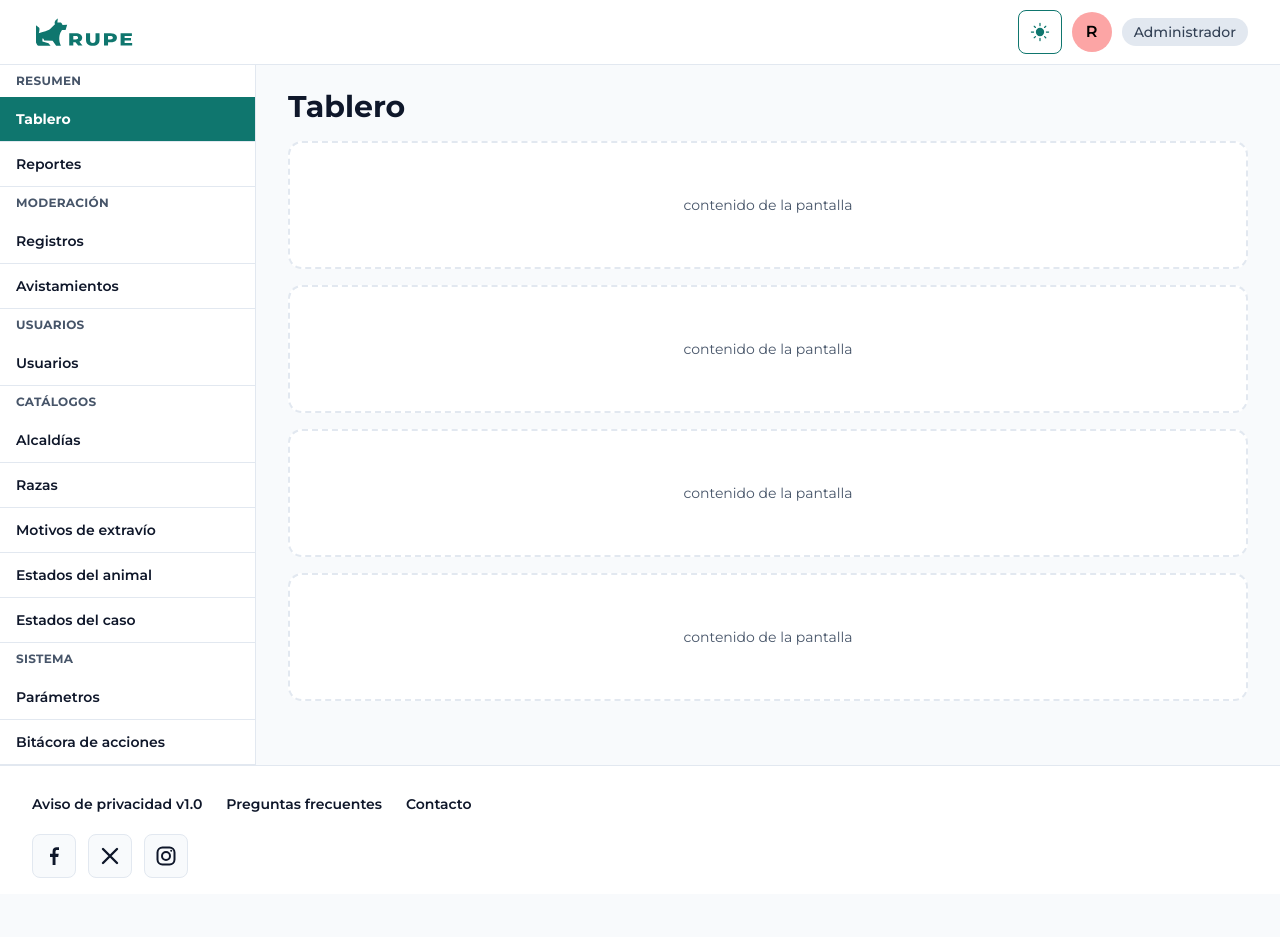
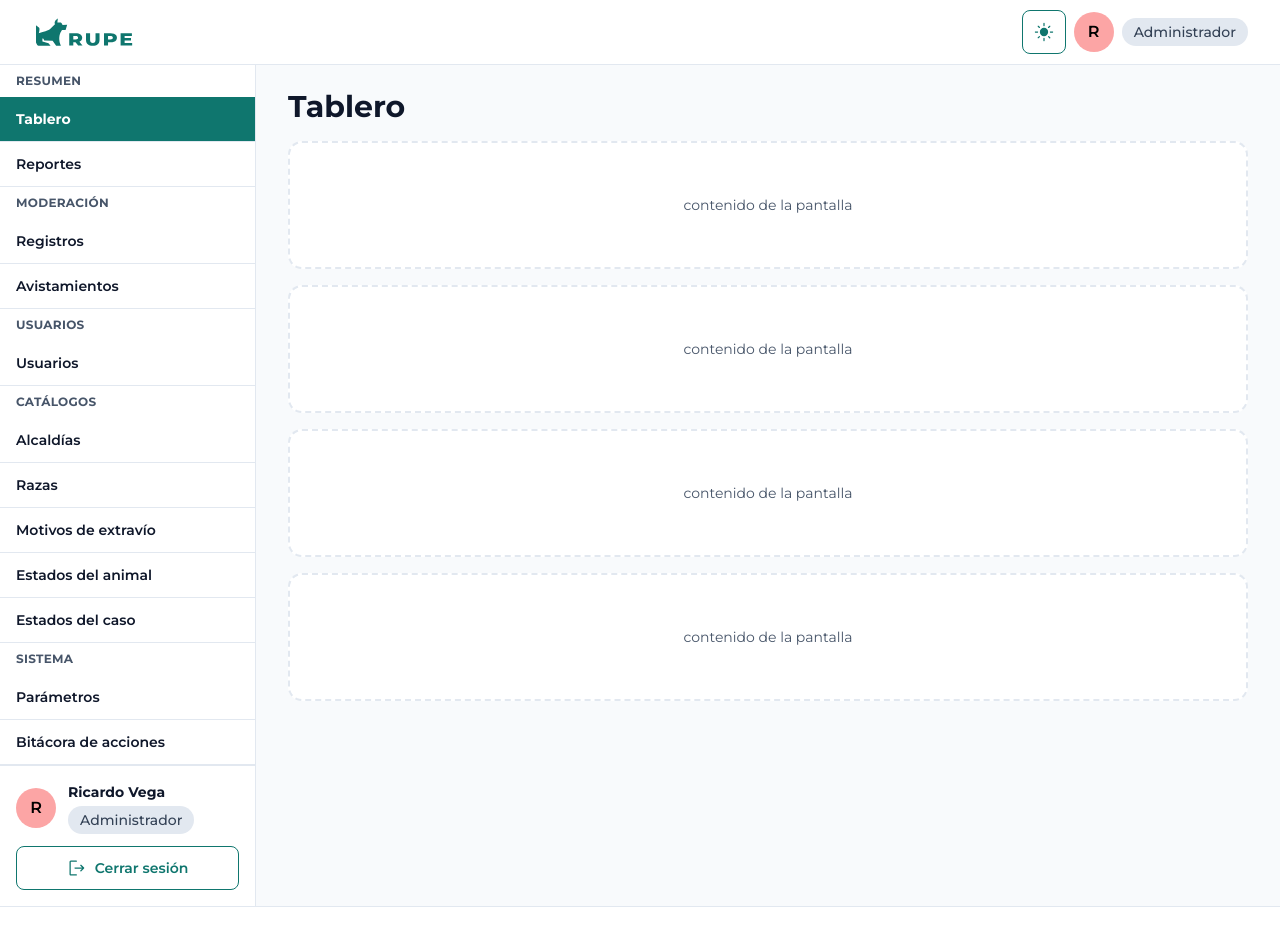
Before and after one commit to raulsansal/rupe-prototipo, a Next.js app: page /dev/plantillas/admin in a window 1280 px wide. Shown: the top 937 px of the page. Before the commit the page ends 894 px from the top, so only its background shows below. Built offline with nearby package versions, Linux system fonts and the light colour scheme.

Commit message:
fix: cerrar sesión en el cajón y la barra lateral del administrador

```diff
--- a/scripts/verificar-plantillas.ts
+++ b/scripts/verificar-plantillas.ts
@@ -250,8 +250,26 @@ async function menus(navegador: Browser) {
   const grupo = await dlg.locator("h2").allTextContents();
   ver(grupo.join("|") === "Resumen|Moderación|Usuarios|Catálogos|Sistema", "cajón de administración: grupos del mockup 3.1", `cajón de administración: grupos ${grupo.join("|")}`);
   await areasTactiles(pagina, "cajón de administración abierto 390px");
+  const salirCajon = dlg.getByRole("link", { name: "Cerrar sesión" });
+  const ultimo = await dlg.evaluate((d) => { const as = [...d.querySelectorAll("a, button")]; return as[as.length - 1]?.textContent?.trim(); });
+  ver((await salirCajon.isVisible()) && ultimo === "Cerrar sesión" && (await dlg.getByText("Ricardo Vega").first().isVisible()), "cajón de administración: «Cerrar sesión» al final, con el nombre y el rol arriba", `cajón de administración: «Cerrar sesión» visible=${await salirCajon.isVisible()}, último control «${ultimo}»`);
   await pagina.keyboard.press("Escape");
   ver(!(await dlg.evaluate((d: HTMLDialogElement) => d.open)) && (await abrir.evaluate((b) => b === document.activeElement)), "cajón de administración: Escape lo cierra y el foco regresa al botón", "cajón de administración: Escape no cerró o no devolvió el foco");
+  await contexto.close();
+
+  // Barra lateral del administrador (escritorio): avatar, nombre, rol y «Cerrar sesión» al pie.
+  ({ contexto, pagina } = await nuevaPagina(navegador, 1280));
+  await irA(pagina, "/dev/plantillas/admin");
+  const lateral = pagina.locator("aside");
+  const pie = await lateral.evaluate((a) => {
+    const salir = [...a.querySelectorAll("a")].find((x) => x.textContent?.includes("Cerrar sesión"));
+    const r = salir?.getBoundingClientRect();
+    const ar = a.getBoundingClientRect();
+    return { hay: !!salir, alPie: !!r && ar.bottom - r.bottom < 40, avatar: !!a.querySelector('[role=img][aria-label^="Avatar de"]'), texto: a.textContent ?? "" };
+  });
+  ver(pie.hay && pie.alPie && pie.avatar && pie.texto.includes("Ricardo Vega") && pie.texto.includes("Administrador"), "barra lateral del administrador: avatar, nombre, rol y «Cerrar sesión» al pie", `barra lateral del administrador: ${JSON.stringify({ ...pie, texto: undefined })}`);
+  ver((await pagina.getByRole("button", { name: /^Cuenta de / }).count()) === 0, "administrador: el encabezado no tiene menú de cuenta (el mockup solo muestra el avatar)", "administrador: aún hay menú de cuenta en el encabezado");
+  await areasTactiles(pagina, "barra lateral del administrador 1280px");
   await contexto.close();
 
   // Menú de cuenta de la persona tutora.
--- a/src/components/layout/PlantillaAdmin.tsx
+++ b/src/components/layout/PlantillaAdmin.tsx
@@ -5,15 +5,37 @@ import { usePathname } from "next/navigation";
 import { useEffect, useRef, useState, type ReactNode } from "react";
 import { Avatar } from "@/components/ui/Avatar";
 import { BotonIcono } from "@/components/ui/BotonIcono";
+import { clasesBoton } from "@/components/ui/clasesBoton";
+import { Icono } from "@/components/ui/Icono";
 import { Etiqueta } from "@/components/ui/Etiqueta";
 import { Logo } from "@/components/ui/Logo";
 import { ThemeToggle } from "@/components/ui/ThemeToggle";
 import type { SesionAdmin } from "@/mocks/sesion";
 import { EnlaceSaltar } from "./EnlaceSaltar";
-import { MenuCuenta } from "./MenuCuenta";
 import { NavegacionAdmin } from "./NavegacionAdmin";
 import { GRUPOS_ADMIN, hrefActivo } from "./navegacion";
 import { PieSitio } from "./PieSitio";
+
+/** Al final del cajón y de la barra lateral: avatar, nombre y rol (en escritorio) y «Cerrar sesión». */
+function PieCuenta({ sesion, soloAccion = false }: { sesion: SesionAdmin; soloAccion?: boolean }) {
+  return (
+    <div className="flex flex-col gap-3 border-t border-border bg-surface-raised p-4">
+      {!soloAccion && (
+        <div className="flex items-center gap-3">
+          <Avatar nombre={sesion.nombre} />
+          <div className="flex min-w-0 flex-col items-start gap-1">
+            <p className="text-small font-bold">{sesion.nombre}</p>
+            <Etiqueta>{sesion.rol}</Etiqueta>
+          </div>
+        </div>
+      )}
+      <Link href="/" className={clasesBoton({ variante: "secundario", anchoCompleto: true })}>
+        <Icono nombre="logout" tamano={20} />
+        Cerrar sesión
+      </Link>
+    </div>
+  );
+}
 
 type Props = {
   children: ReactNode;
@@ -61,7 +83,7 @@ export function PlantillaAdmin({ children, sesion, itemActivo, menuAbiertoInicia
           </Link>
           <div className="ml-auto flex items-center gap-2">
             <ThemeToggle compacto />
-            <MenuCuenta nombre={sesion.nombre} rol={sesion.rol} hrefCerrarSesion="/" />
+            <Avatar nombre={sesion.nombre} />
             <Etiqueta className="hidden lg:inline-flex">{sesion.rol}</Etiqueta>
             <BotonIcono
               icono="menu"
@@ -75,8 +97,11 @@ export function PlantillaAdmin({ children, sesion, itemActivo, menuAbiertoInicia
         </div>
       </header>
       <div className="flex flex-1">
-        <aside className="hidden w-64 shrink-0 border-r border-border bg-surface lg:block">
-          <NavegacionAdmin grupos={GRUPOS_ADMIN} activo={activo} />
+        <aside className="hidden w-64 shrink-0 flex-col border-r border-border bg-surface lg:flex">
+          <div className="flex-1">
+            <NavegacionAdmin grupos={GRUPOS_ADMIN} activo={activo} />
+          </div>
+          <PieCuenta sesion={sesion} />
         </aside>
         <main id="contenido" tabIndex={-1} className="min-w-0 flex-1 px-4 py-6 focus:outline-none! md:px-8">
           {children}
@@ -102,6 +127,7 @@ export function PlantillaAdmin({ children, sesion, itemActivo, menuAbiertoInicia
         <div className="flex-1 overflow-y-auto">
           <NavegacionAdmin grupos={GRUPOS_ADMIN} activo={activo} onNavegar={() => setAbierto(false)} etiqueta="Administración (menú)" />
         </div>
+        <PieCuenta sesion={sesion} soloAccion />
       </dialog>
     </div>
   );
```
